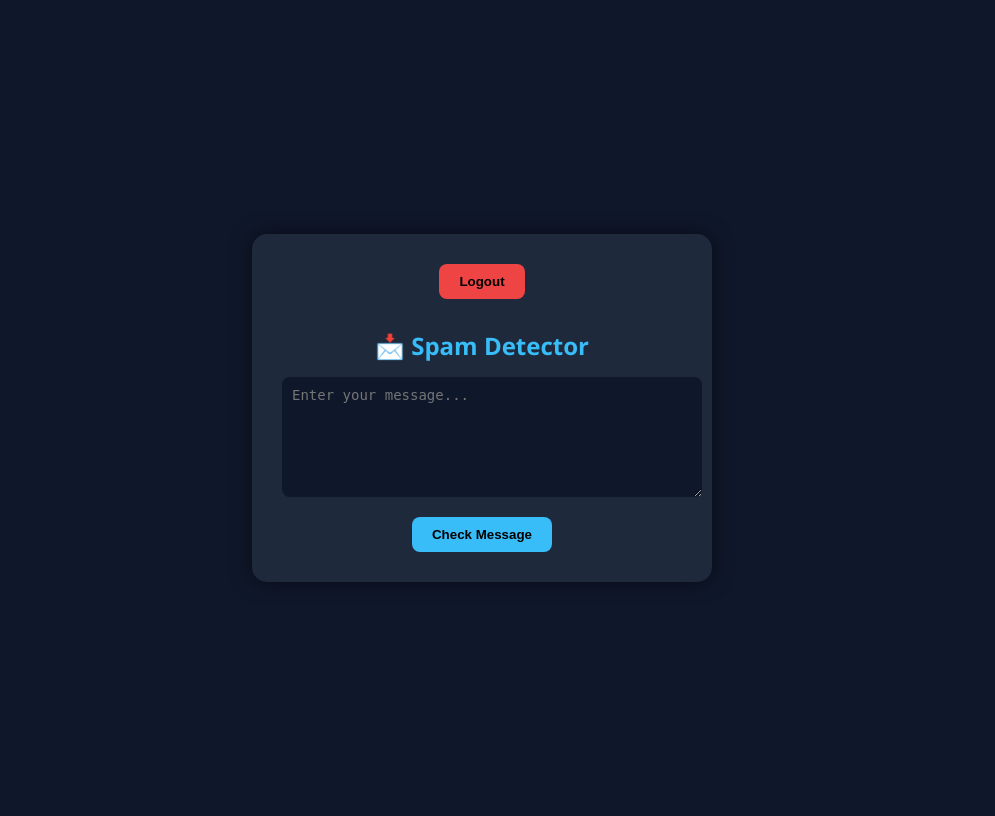
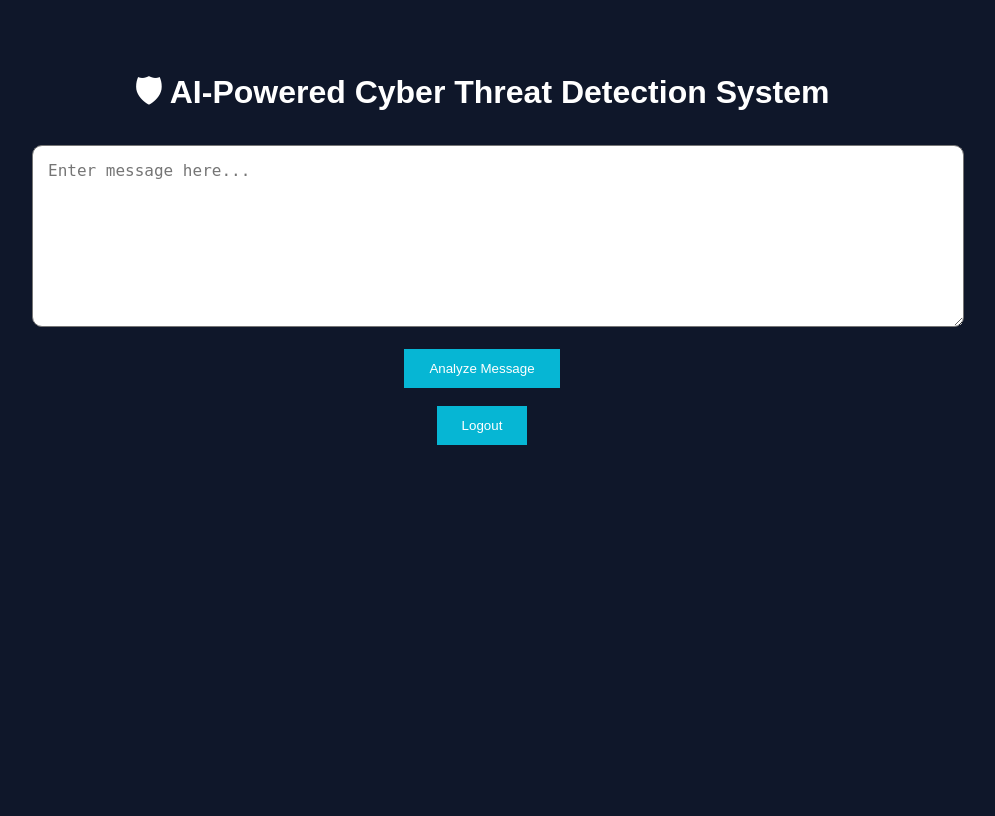
Before and after one commit to VaishnaviLoganvi/spam-detector-project, a Flask app: page /home in a window 1280 px wide. Shown: the whole page, without its empty margins (158-1153 px from the left). After the commit the page ends 445 px from the top, so only its background shows below. Run offline with Flask 3, Linux system fonts and the light colour scheme; the visitor is signed in with stand-in values (Sample User, id 1); parts of the project's set-up code (start-up, migrations or seed data) failed here and were passed over.

Commit message:
Add files via upload

```diff
--- a/templates/index.html
+++ b/templates/index.html
@@ -1,93 +1,50 @@
 <!DOCTYPE html>
 <html>
 <head>
-    <title>Spam Detector</title>
+<title>Cyber Threat Detection</title>
 
 <style>
-        body {
-            background: #0f172a;
-            font-family: 'Segoe UI', sans-serif;
-            color: #e2e8f0;
-            display: flex;
-            justify-content: center;
-            align-items: center;
-            height: 100vh;
+
+body{
+background:#0f172a;
+color:white;
+font-family:Arial;
+text-align:center;
+padding:40px;
 }
 
-        .container {
-            background: #1e293b;
-            padding: 30px;
-            border-radius: 15px;
-            width: 400px;
-            text-align: center;
-            box-shadow: 0 0 20px rgba(0,0,0,0.5);
+.container{
+max-width:900px;
+margin:auto;
 }
 
-        h2 {
-            margin-bottom: 15px;
-            color: #38bdf8;
+textarea{
+width:100%;
+height:150px;
+padding:15px;
+font-size:16px;
+border-radius:10px;
 }
 
-        textarea {
-            width: 100%;
-            height: 100px;
-            border-radius: 8px;
-            border: none;
-            padding: 10px;
-            margin-bottom: 15px;
-            background: #0f172a;
-            color: white;
-            font-size: 14px;
+button{
+padding:12px 25px;
+background:#06b6d4;
+border:none;
+color:white;
+cursor:pointer;
 }
 
-        textarea:focus {
-            outline: none;
-            border: 2px solid #38bdf8;
+.result{
+background:#1e293b;
+padding:20px;
+margin-top:20px;
+border-radius:10px;
 }
 
-        button {
-            background: #38bdf8;
-            border: none;
-            padding: 10px 20px;
-            color: black;
-            font-weight: bold;
-            border-radius: 8px;
-            cursor: pointer;
-            transition: 0.3s;
+ul{
+text-align:left;
 }
 
-        button:hover {
-            background: #0ea5e9;
-        }
-
-        .result {
-            margin-top: 15px;
-            font-size: 20px;
-            font-weight: bold;
-        }
-
-        .spam {
-            color: #ef4444;
-        }
-
-        .notspam {
-            color: #22c55e;
-        }
-
-        .info {
-            margin-top: 10px;
-            font-size: 14px;
-            color: #94a3b8;
-        }
-
-        .logout {
-            background: #ef4444;
-            margin-bottom: 10px;
-        }
-
-        .logout:hover {
-            background: #dc2626;
-        }
 </style>
 </head>
 
@@ -95,31 +52,61 @@
 
 <div class="container">
 
-    <a href="/logout">
-        <button class="logout">Logout</button>
-    </a>
+<h1>🛡 AI-Powered Cyber Threat Detection System</h1>
 
-    <h2>📩 Spam Detector</h2>
+<form action="/predict" method="POST">
 
-    <form action="/predict" method="post">
-        <textarea name="message" placeholder="Enter your message..."></textarea>
-        <br>
-        <button type="submit">Check Message</button>
+<textarea
+name="message"
+placeholder="Enter message here..."
+required>
+</textarea>
+
+<br><br>
+
+<button type="submit">
+Analyze Message
+</button>
+
 </form>
 
-    {% if result %}
-        <div class="result {{ 'spam' if result=='Spam' else 'notspam' }}">
-            {{ result }}
+{% if category %}
+
+<div class="result">
+
+<h2>Analysis Result</h2>
+
+<p><b>Category:</b> {{ category }}</p>
+
+<p><b>Threat Level:</b> {{ threat_level }}</p>
+
+<p><b>Confidence:</b> {{ confidence }}%</p>
+
+<h3>Detected Keywords</h3>
+
+<ul>
+{% for word in words %}
+<li>{{ word }}</li>
+{% endfor %}
+</ul>
+
+<h3>Safety Recommendations</h3>
+
+<ul>
+{% for tip in tips %}
+<li>{{ tip }}</li>
+{% endfor %}
+</ul>
+
 </div>
+
 {% endif %}
 
-    {% if confidence %}
-        <div class="info">Confidence: {{ confidence }}%</div>
-    {% endif %}
+<br>
 
-    {% if words %}
-        <div class="info">Detected: {{ words }}</div>
-    {% endif %}
+<a href="/logout">
+<button>Logout</button>
+</a>
 
 </div>
 
```
Lines whose indentation alone changed are shown as unchanged.
